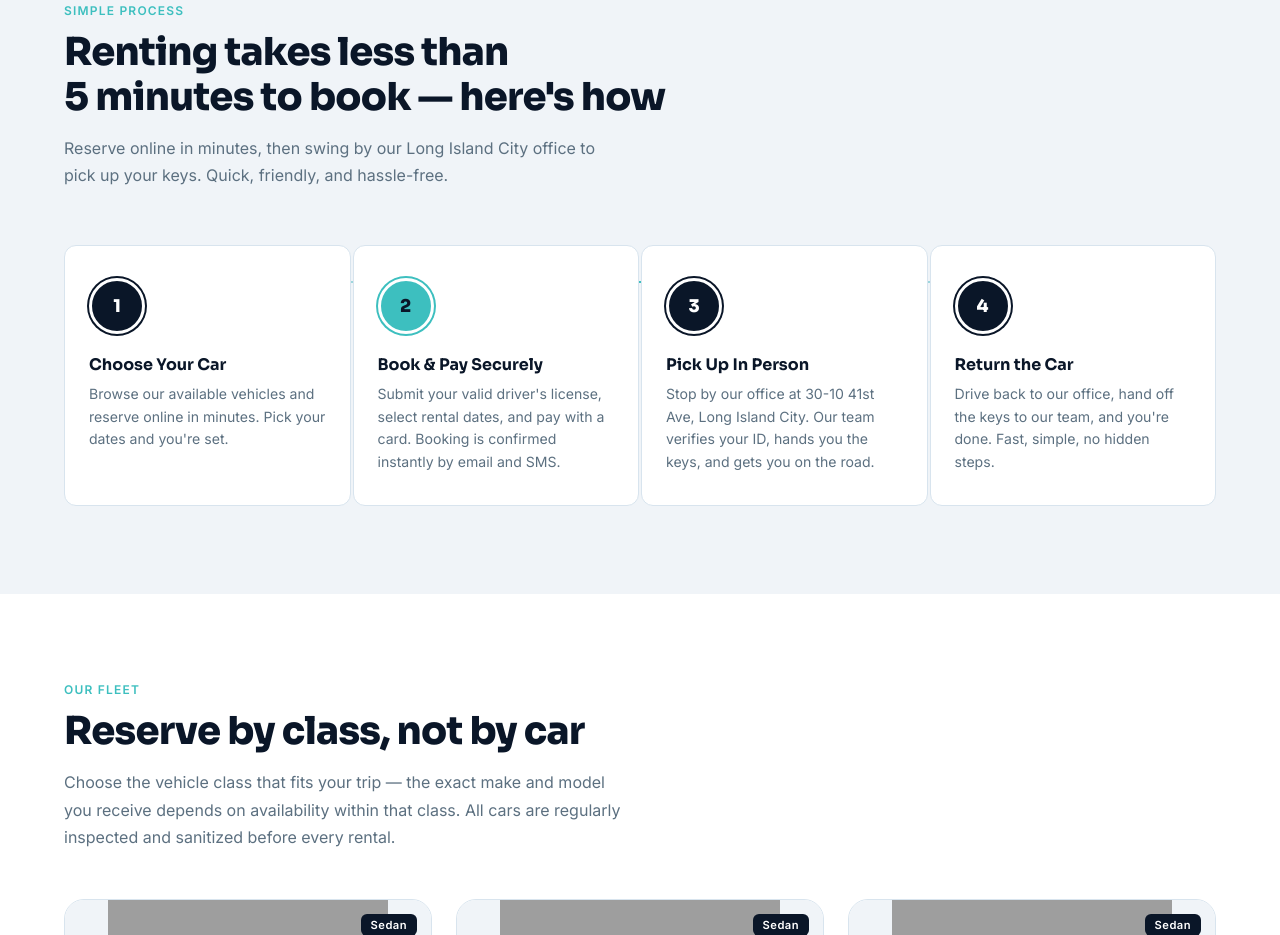
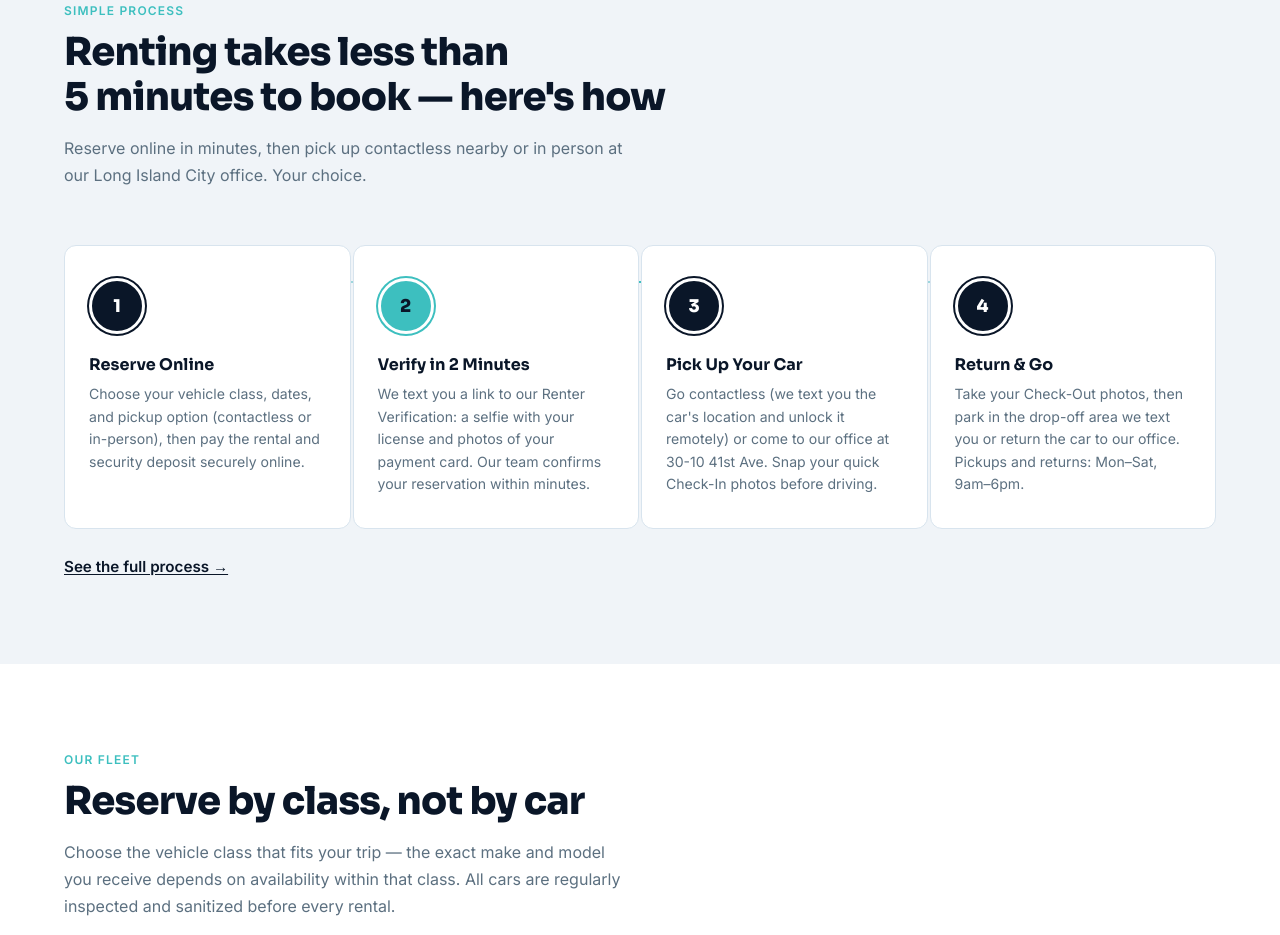
Before and after one commit to allserveny/xlane-website-2.0, a plain HTML site: page index.html in a window 1280 px wide. Shown: the part 1094-2029 px from the top of the page. Drawn offline with Linux system fonts and the light colour scheme; grey boxes are pictures that could not be loaded.

Commit message:
Add files via upload

```diff
--- a/css/styles.css
+++ b/css/styles.css
@@ -1095,3 +1095,6 @@
 .reviews-more .review-stars { color: #FBBC04; }
 @media (max-width: 900px) { .reviews-more { grid-template-columns: 1fr 1fr; } }
 @media (max-width: 600px) { .reviews-more { grid-template-columns: 1fr; gap: 14px; } }
+
+/* ── Home: link under steps (2026-11-24) ── */
+.steps-more { margin-top: 28px; font-size: 0.95rem; }
--- a/index.html
+++ b/index.html
@@ -194,29 +194,30 @@ src="https://www.facebook.com/tr?id=1013097894449447&ev=PageView&noscript=1"
     <div class="section-inner">
       <div class="section-eyebrow">Simple Process</div>
       <h2 class="section-title">Renting takes less than<br>5 minutes to book — here's how</h2>
-      <p class="section-sub">Reserve online in minutes, then swing by our Long Island City office to pick up your keys. Quick, friendly, and hassle-free.</p>
+      <p class="section-sub">Reserve online in minutes, then pick up contactless nearby or in person at our Long Island City office. Your choice.</p>
       <div class="steps-grid">
         <div class="step">
           <div class="step-num">1</div>
-          <h3>Choose Your Car</h3>
-          <p>Browse our available vehicles and reserve online in minutes. Pick your dates and you're set.</p>
+          <h3>Reserve Online</h3>
+          <p>Choose your vehicle class, dates, and pickup option (contactless or in-person), then pay the rental and security deposit securely online.</p>
         </div>
         <div class="step">
           <div class="step-num">2</div>
-          <h3>Book & Pay Securely</h3>
-          <p>Submit your valid driver's license, select rental dates, and pay with a card. Booking is confirmed instantly by email and SMS.</p>
+          <h3>Verify in 2 Minutes</h3>
+          <p>We text you a link to our Renter Verification: a selfie with your license and photos of your payment card. Our team confirms your reservation within minutes.</p>
         </div>
         <div class="step">
           <div class="step-num">3</div>
-          <h3>Pick Up In Person</h3>
-          <p>Stop by our office at 30-10 41st Ave, Long Island City. Our team verifies your ID, hands you the keys, and gets you on the road.</p>
+          <h3>Pick Up Your Car</h3>
+          <p>Go contactless (we text you the car's location and unlock it remotely) or come to our office at 30-10 41st Ave. Snap your quick Check-In photos before driving.</p>
         </div>
         <div class="step">
           <div class="step-num">4</div>
-          <h3>Return the Car</h3>
-          <p>Drive back to our office, hand off the keys to our team, and you're done. Fast, simple, no hidden steps.</p>
+          <h3>Return &amp; Go</h3>
+          <p>Take your Check-Out photos, then park in the drop-off area we text you or return the car to our office. Pickups and returns: <span style="white-space:nowrap">Mon–Sat,</span> <span style="white-space:nowrap">9am–6pm.</span></p>
         </div>
       </div>
+      <div class="steps-more"><a class="hiw-link" href="/how-it-works">See the full process →</a></div>
     </div>
   </section>
 
```
